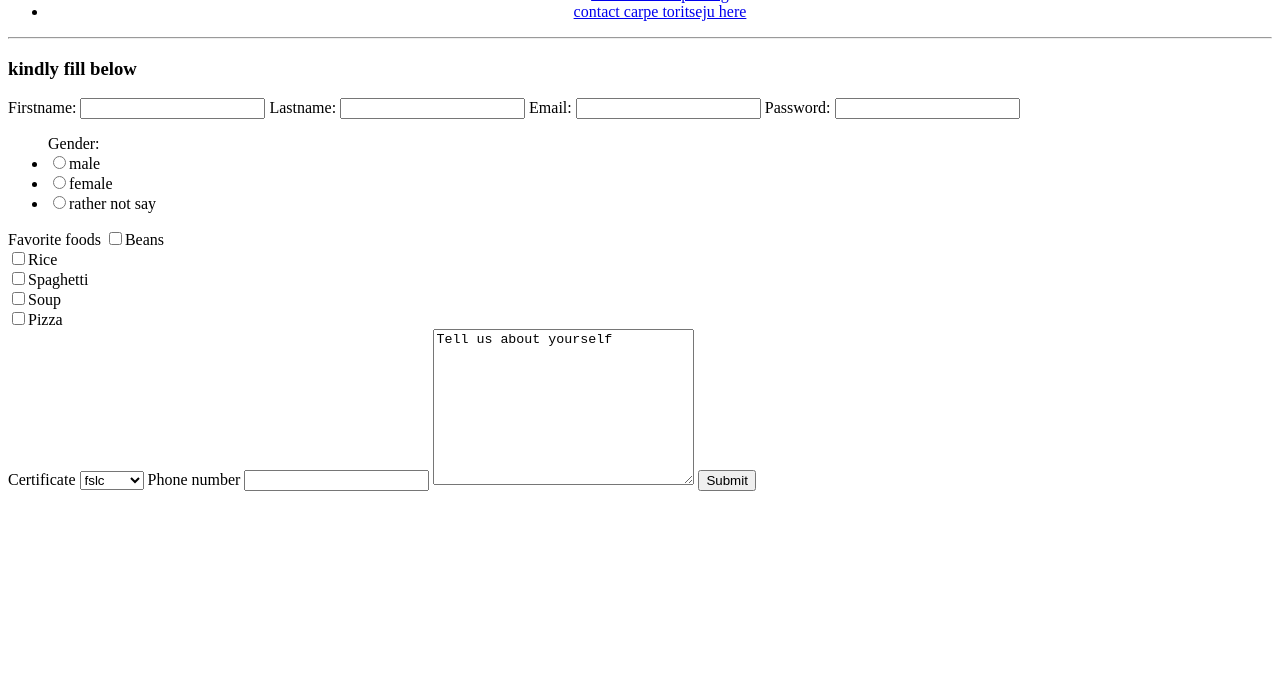
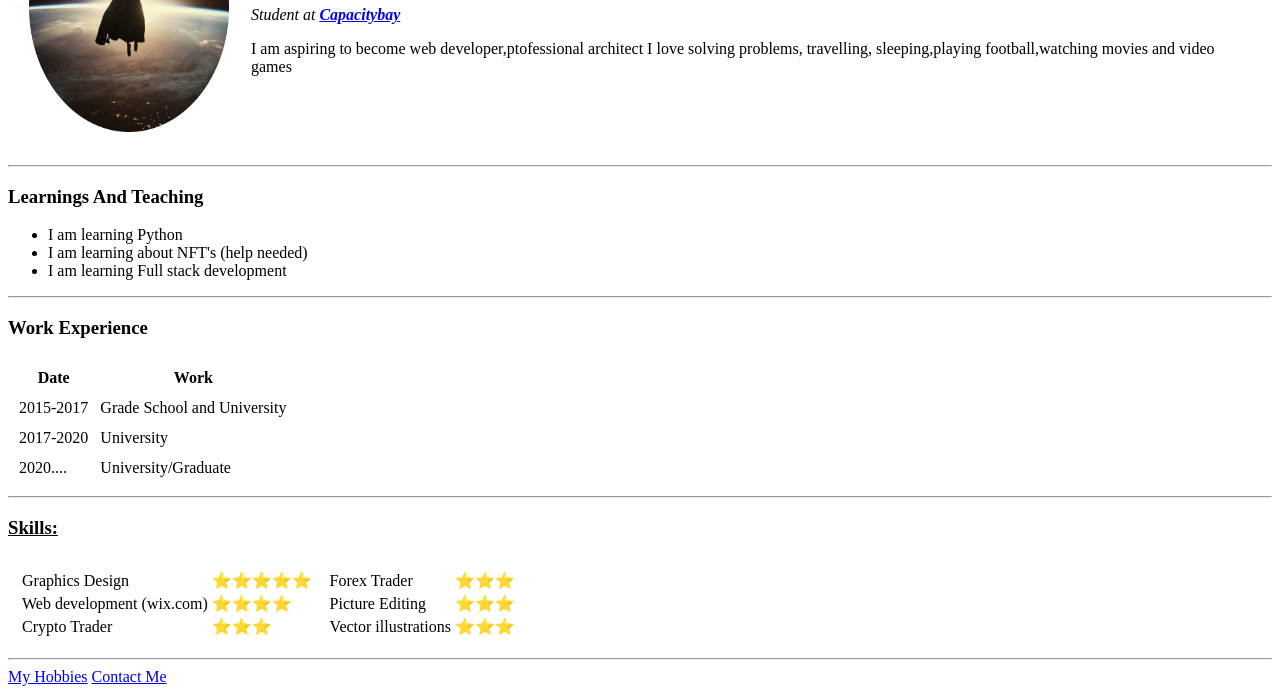
Before and after one commit to Carpetori/my-first-commit, a plain HTML site: page index.html in a window 1280 px wide. Shown: the part 147-841 px from the top of the page. Before the commit the page ends 800 px from the top, so only its background shows below. Drawn offline with Linux system fonts and the light colour scheme.

Commit message:
my personal webpage

```diff
--- a/index.html
+++ b/index.html
@@ -1,64 +1,96 @@
 <!DOCTYPE html>
-<html>
+<html lang="en">
 <head>
-
+    <meta charset="UTF-8">
+    <meta http-equiv="X-UA-Compatible" content="IE=edge">
+    <meta name="viewport" content="width=device-width, initial-scale=1.0">
+    <title>Document</title>
 </head>
 <body>
-        <h1>Welcome to my first web page</h1>
-        <center>
-        <p>My name is carpe toritseju.web developer at faculty at capacity bay.</p>
+        <table cellspacing="20">
+            <tbody><tr>
+                <td>
+                    <img src="maxresdefault (1)-modified.png" height="250" width="200" alt="carpe picture">
+                </td>
+                <td>
+                    <h1>CARPE TORI</h1>
+                    <p><em>Student at <strong><a href="https://capacitybay.org/">Capacitybay</a></strong></em></p>
+                    <p>I am aspiring to become web developer,ptofessional architect I love solving problems, travelling, sleeping,playing football,watching movies and video games</p>
+                </td>
+            </tr>
+       </tbody></table>
+        <hr>
+        <h3>Learnings And Teaching</h3>
         <ul>
-       <li> <a href="others/about.html">take me to about carpe toritseju</a></li>
-        <li><a href="others/blog.html">take me to carpe blog</a></li>
-        <li><a href="others/contact.html">contact carpe toritseju here</a></li>
+            <li>I am learning Python</li>
+            <li>I am learning about NFT's (help needed)</li>
+            <li>I am learning Full stack development</li>
         </ul>
-        </center>
         <hr>
-        <h3>kindly fill below</h3>
-        <form action="">
-          <label for="firstame">Firstname:</label>
-          <input type="text">
-          <label for="lastname">Lastname:</label>
-          <input type="text">
-          <label for="email">Email:</label>
-          <input type="email">
-          <label for="password">Password:</label>
-          <input type="password" required>
-          <ul>
-          <label for="gender">Gender:</label>
-         <li><input type="radio" name="gender">male<br></li>
-          <li><input type="radio" name="gender">female<br></li>
-          <li><input type="radio" name="gender">rather not say<br></li>
-          </ul>
-          <label for="favorite foods">Favorite foods</label>
-          <input type="checkbox">Beans <br>
-          <input type="checkbox">Rice <br>
-          <input type="checkbox">Spaghetti <br>
-          <input type="checkbox">Soup <br>
-          <input type="checkbox">Pizza <br>
-          <label for="certificate">Certificate</label>
-          <select name="" id="">
-              <option value="fslc">fslc</option>
-              <option value="O level">O level</option>
-              <option value="Bsc">Bsc</option>
-          </select>
-          <label for="phone number">Phone number</label>
-          <input type="number">
-          <textarea name="your answer" id="" cols="30" rows="10">Tell us about yourself</textarea>
-          <input type="submit"> <br>
-
-
-
-
-
-
-
-
-
-
-        </form>
-
-
+        <h3>Work Experience</h3>
+        <table cellspacing="10">
+            <thead>
+                <tr>
+                    <th>Date</th>
+                    <th>Work</th>
+                </tr>
+            </thead>
+            <tbody>
+                <tr>
+                    <td>2015-2017</td>
+                    <td> Grade School and University</td>
+                </tr>
+                <tr>
+                    <td>2017-2020</td>
+                    <td>University</td>
+                </tr>
+                <tr>
+                    <td>2020....</td>
+                    <td>University/Graduate</td>
+                </tr>
+            </tbody>
+        </table>
+        <hr>
+        <h3><u>Skills:</u></h3>
+        <table cellspacing="10">
+            <tbody><tr>
+                <td>
+                    <table>
+                        <tbody><tr>
+                            <td>Graphics Design</td>
+                            <td>⭐⭐⭐⭐⭐</td>
+                        </tr>
+                        <tr>
+                            <td>Web development (wix.com)</td>
+                            <td>⭐⭐⭐⭐</td>
+                        </tr>
+                        <tr>
+                            <td>Crypto Trader</td>
+                            <td>⭐⭐⭐</td>
+                        </tr>
+                  </tbody></table>
+                </td>
+                <td>
+                    <table>
+                        <tbody><tr>
+                            <td>Forex Trader</td>
+                            <td>⭐⭐⭐</td>
+                        </tr>
+                        <tr>
+                            <td>Picture Editing</td>
+                            <td>⭐⭐⭐</td>
+                        </tr>
+                        <tr>
+                            <td>Vector illustrations</td>
+                            <td>⭐⭐⭐</td>
+                        </tr>
+                   </tbody></table>
+                </td>
+            </tr>
+        </tbody></table>
+        <hr>
+        <a href="hobby.html">My Hobbies</a>
+        <a href="contact_me.html">Contact Me</a>
 
 </body>
 </html>
```
Also changed, not shown: contact_me.html (added, +43 -0 lines), hobby.html (added, +17 -0 lines), maxresdefault (1)-modified.png (added). Lines whose indentation alone changed are shown as unchanged.
